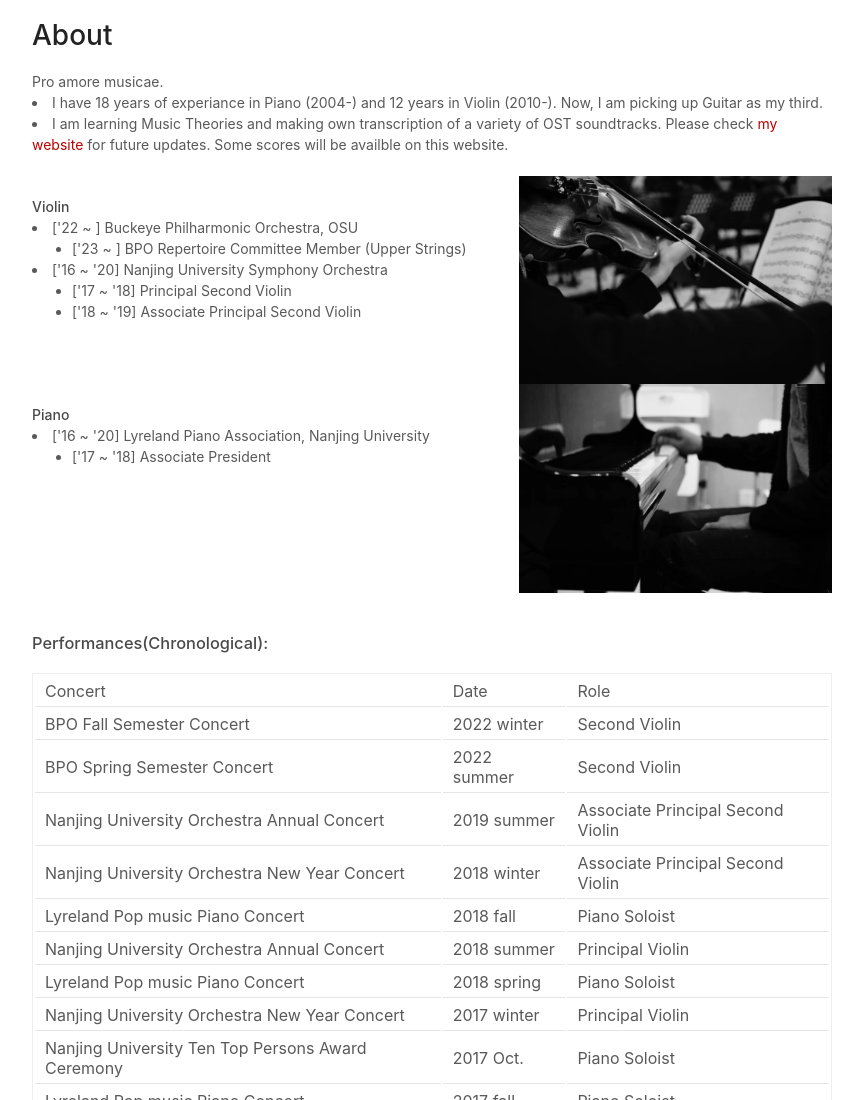
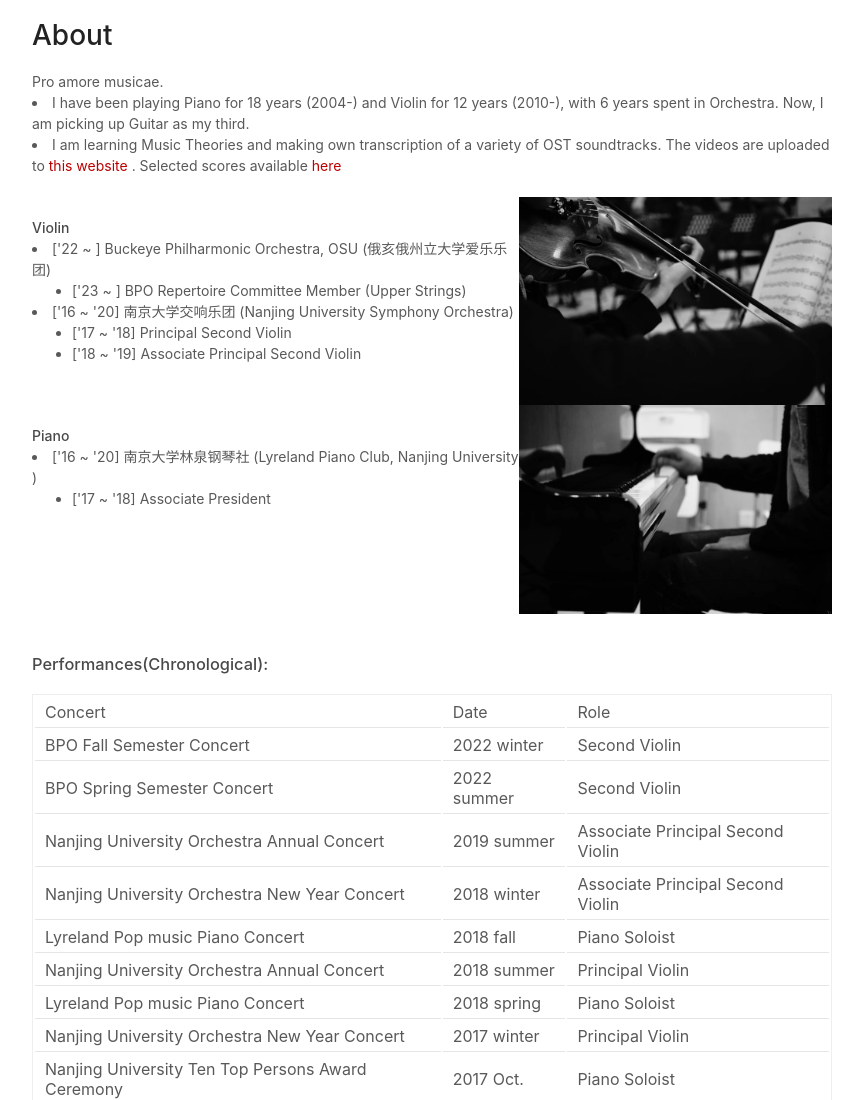
Before and after one commit to frostwing98/frostwing98.github.io, a plain HTML site: page about/index.html in a window 1280 px wide. Shown: the top 1100 px of the page, without its empty margins (208-1071 px from the left). Drawn offline with Linux system fonts and the light colour scheme.

Commit message:
update scores

```diff
--- a/about/index.html
+++ b/about/index.html
@@ -6,8 +6,8 @@
     <section>
       <h1>About</h1>
       <heading>Pro amore musicae.</heading>
-      <li> I have 18 years of experiance in Piano (2004-) and 12 years in Violin (2010-). Now, I am picking up Guitar as my third.</li>
-      <li> I am learning Music Theories and making own transcription of a variety of OST soundtracks. Please check <a href=" https://space.bilibili.com/34264046">my website </a> for future updates. Some scores will be availble on this website.</li>
+      <li> I have been playing Piano for 18 years (2004-) and Violin for 12 years (2010-), with 6 years spent in Orchestra. Now, I am picking up Guitar as my third.</li>
+      <li> I am learning Music Theories and making own transcription of a variety of OST soundtracks. The videos are uploaded to <a href=" https://space.bilibili.com/34264046"> this website </a>. Selected scores available <a href="/scores">here</a></li>
 
 
 
@@ -17,11 +17,11 @@
         <img src="/images/1509636016522.jpeg" alt="" style="float:right;width: 313px;"  >
         <div style="width:487px">
           <h4>Violin</h4>
-          <li> ['22 ~ ] Buckeye Philharmonic Orchestra, OSU</li>
+          <li> ['22 ~ ] Buckeye Philharmonic Orchestra, OSU (俄亥俄州立大学爱乐乐团)</li>
           <ul>
             <li>  ['23 ~ ] BPO Repertoire Committee Member (Upper Strings)</li>
           </ul>
-          <li> ['16 ~ '20] Nanjing University Symphony Orchestra</li>
+          <li> ['16 ~ '20] 南京大学交响乐团 (Nanjing University Symphony Orchestra)</li>
           <ul>
             <li>  ['17 ~ '18] Principal Second Violin</li>
             <li>  ['18 ~ '19] Associate Principal Second Violin</li>
@@ -32,7 +32,7 @@
         <img src="/images/1509636133403.jpeg" alt="" style="float:right;width: 313px;"  >
         <div style="width:487px">
           <h4>Piano</h4>
-          <li>['16 ~ '20] Lyreland Piano Association, Nanjing University</li>
+          <li>['16 ~ '20] 南京大学林泉钢琴社 (Lyreland Piano Club, Nanjing University )</li>
           <ul>
             <li> ['17 ~ '18] Associate President</li>
           </ul>
```
Also changed, not shown: scores/index.html (+3 -1 lines).
